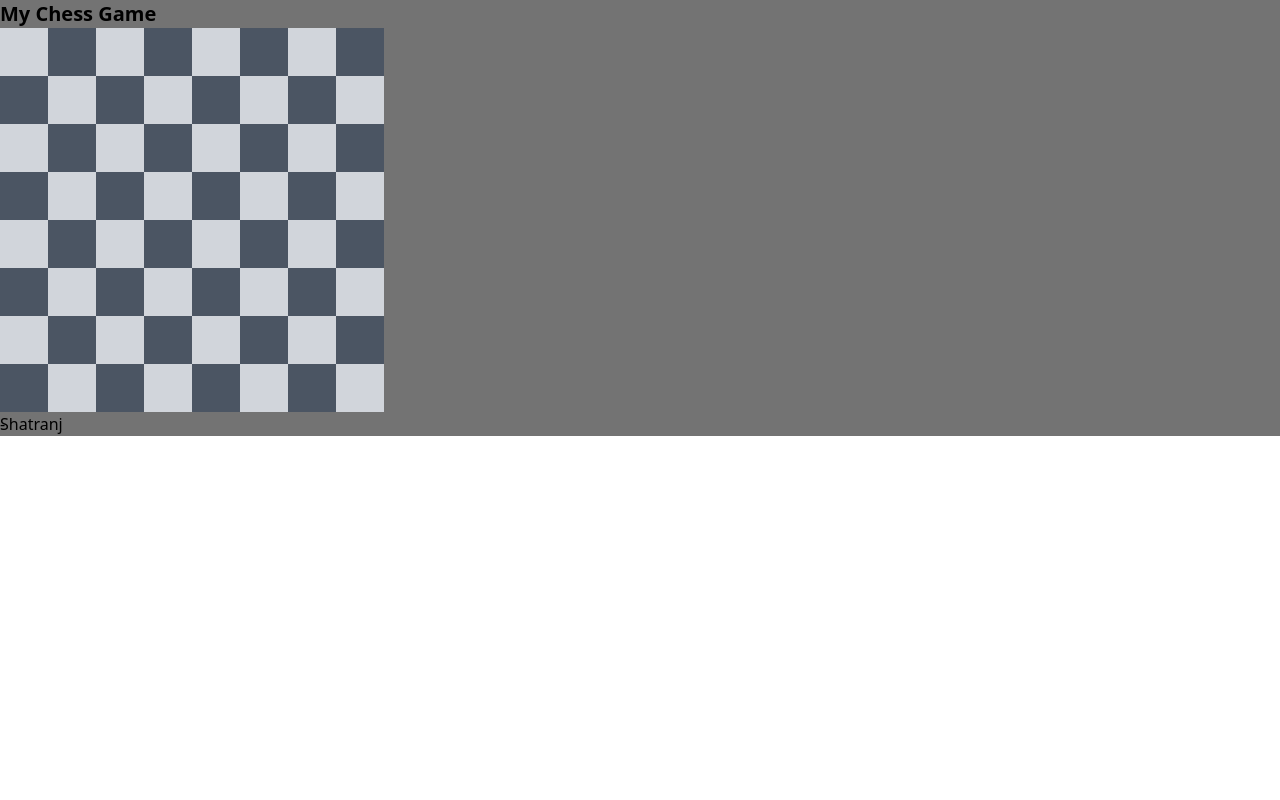
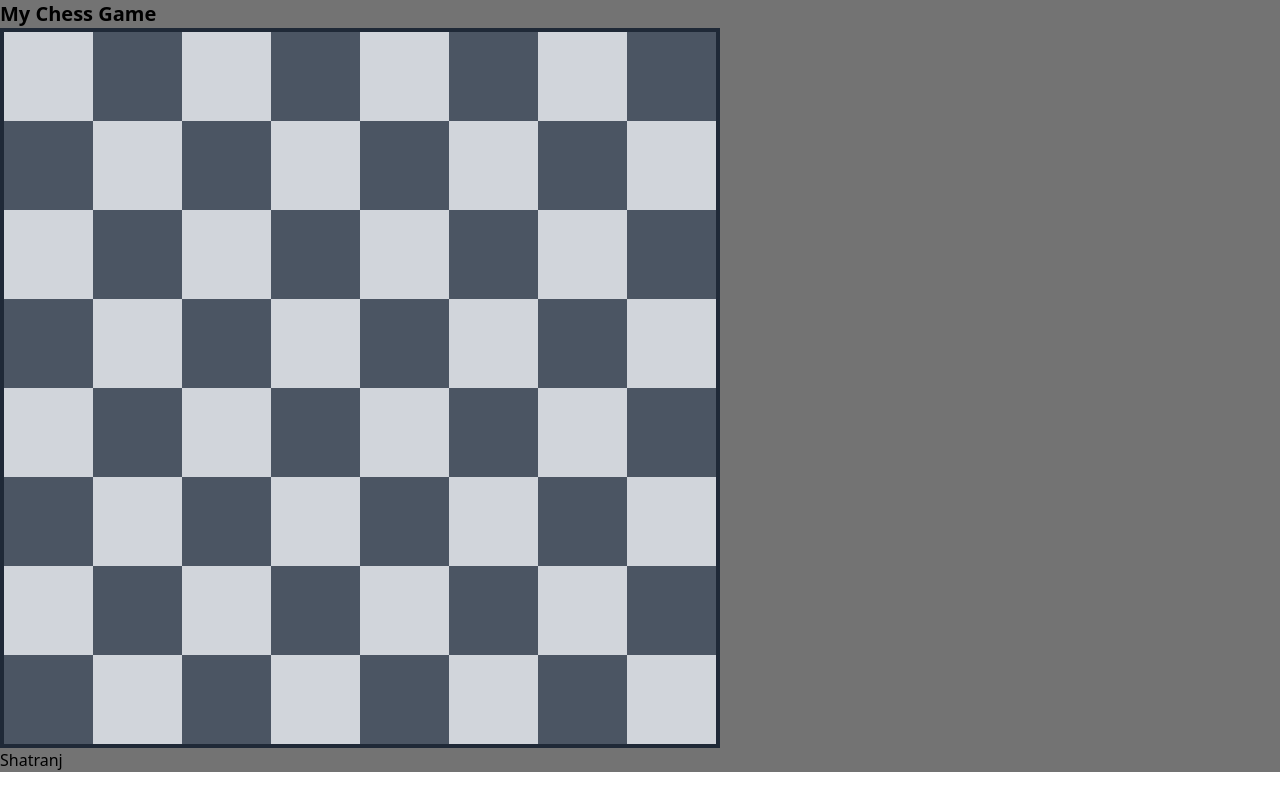
Before and after one commit to akj-07/satranj, a Next.js app: page /game in a window 1280 px wide. Built offline with nearby package versions, Linux system fonts and the light colour scheme.

Commit message:
fix: Fixed chessboard size

```diff
--- a/src/app/game/ChessBoard.tsx
+++ b/src/app/game/ChessBoard.tsx
@@ -1,17 +1,23 @@
 export default function ChessBoard() {
-
-    console.log("ChessBoard");
   return (
-        <div className="grid grid-cols-8 w-96 h-96">
+    <>
+      <div className="w-[90vh] h-[90vh] bg-zinc-500 ">
+        <div className="border-gray-800 border-4 grid grid-cols-8 w-full h-full">
           {/* Creating a simple 8x8 grid for the chessboard */}
           {Array.from({ length: 8 }).map((_, rowIndex) =>
             Array.from({ length: 8 }).map((_, colIndex) => (
               <div
                 key={`${rowIndex}-${colIndex}`}
-                        className={`w-12 h-12 ${ (rowIndex + colIndex) % 2 === 0 ? 'bg-gray-300' : 'bg-gray-600'}`}
+                className={`w-[100%] h-[100%] ${
+                  (rowIndex + colIndex) % 2 === 0
+                    ? "bg-gray-300"
+                    : "bg-gray-600"
+                }`}
               ></div>
             ))
-            )}-
+          )}
         </div>
+      </div>
+    </>
   );
 }
```
Lines whose indentation alone changed are shown as unchanged.
